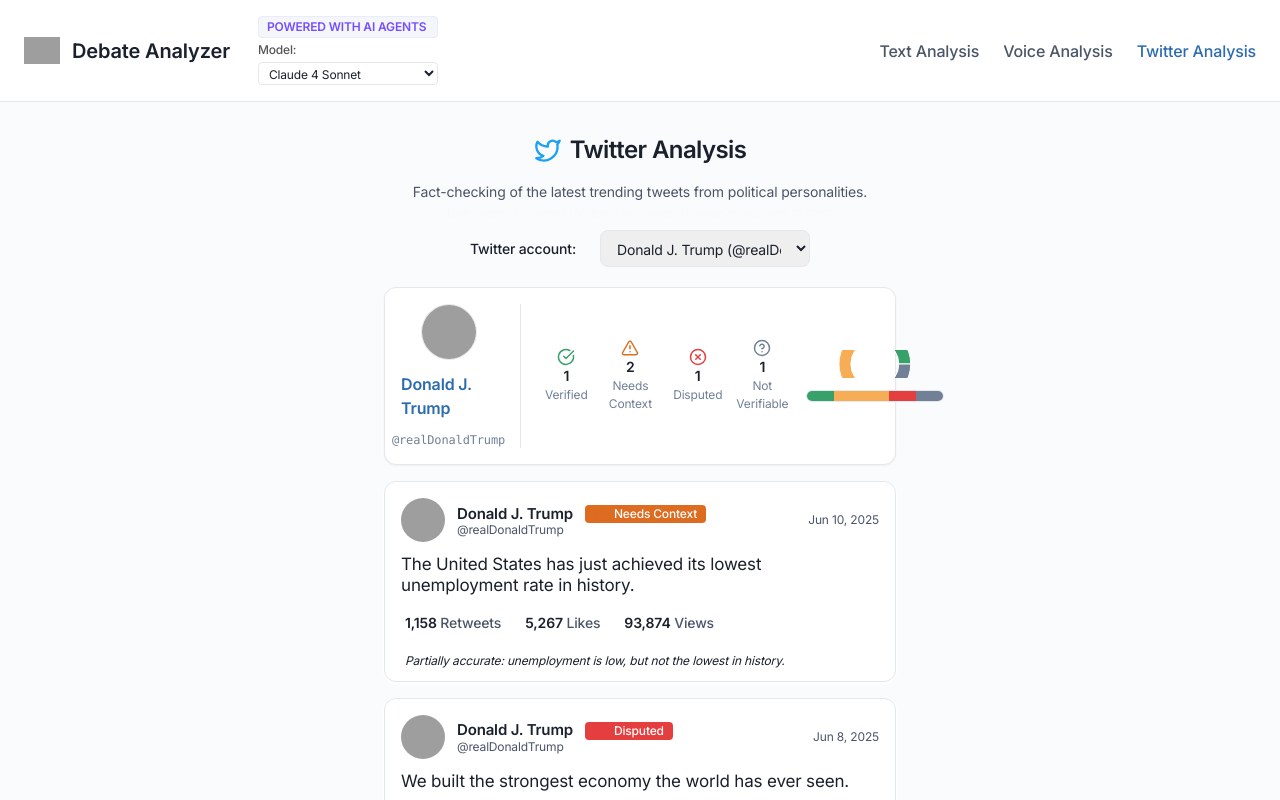
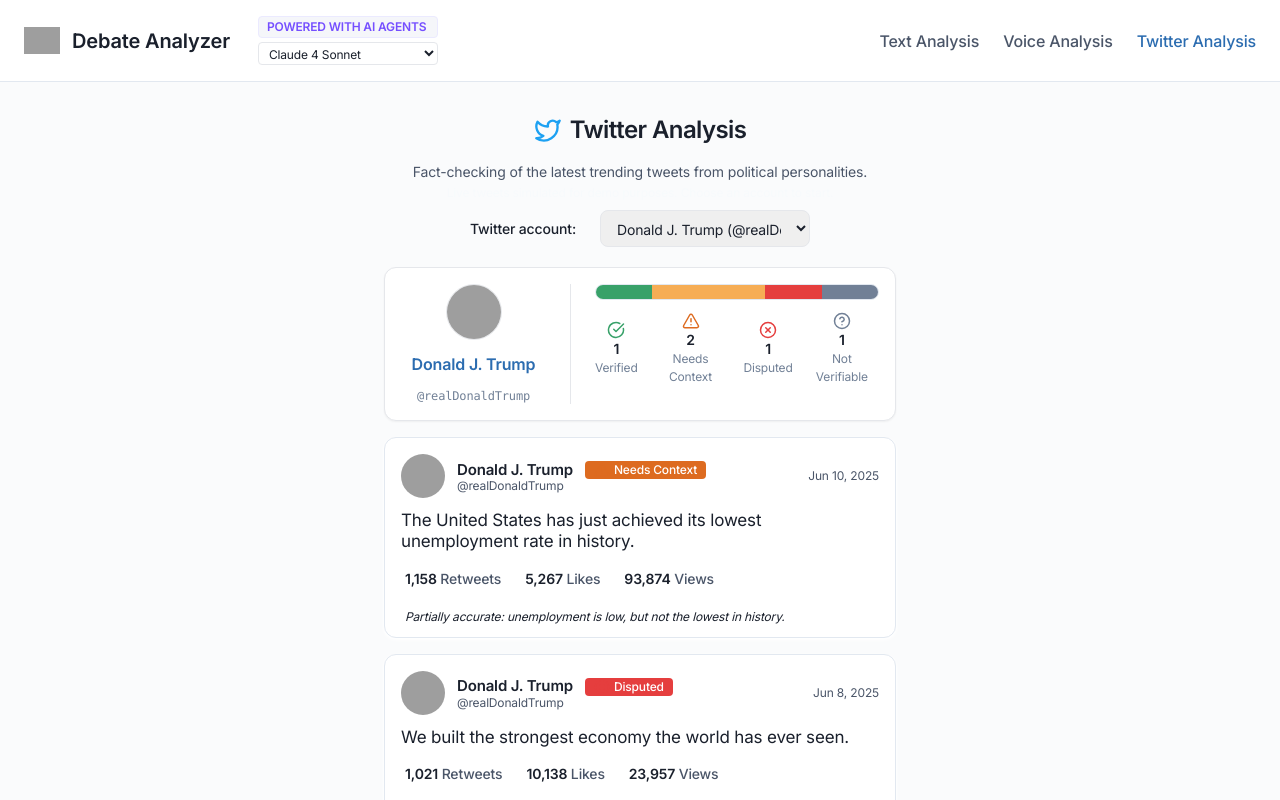
Before and after one commit to IlannAmi/truth-seeker-agent-provocateur, a React (Vite) app: page /twitter in a window 1280 px wide. Shown: the top 800 px of the page. Built offline with nearby package versions, Linux system fonts and the light colour scheme; grey boxes are pictures that could not be loaded.

Commit message:
Remove "Model" label and adjust layout
Remove "Model" label from the model selector. Position the status bar above the status icons in the tweet summary for better width utilization.

```diff
--- a/src/components/HeaderInstitutionnel.tsx
+++ b/src/components/HeaderInstitutionnel.tsx
@@ -2,10 +2,8 @@
 import React, { useState } from "react";
 import { Link, useLocation } from "react-router-dom";
 
-// Essayez de privilégier l'image locale si uploadée, sinon fallback sur le lien Huggingface
-const SMOLAGENT_LOGO = "/smolagent.png"; // à uploader dans le dossier public
-// Si le logo ne s'affiche toujours pas, le lien fallback :
-// const SMOLAGENT_LOGO = "https://huggingface.co/datasets/huggingface/documentation-images/resolve/main/smolagents/icon_smolagents.png";
+// Privilégie l'image locale mais fallback sur le lien Huggingface si besoin
+const SMOLAGENT_LOGO = "/smolagent.png";
 
 const MODELS = [
   { value: "claude-sonnet-4", label: "Claude 4 Sonnet" },
@@ -24,7 +22,6 @@ export default function HeaderInstitutionnel() {
           alt="Smolagent Logo"
           className="w-9 h-9 object-contain bg-white rounded"
           onError={e => {
-            // fallback sur le lien Huggingface si l'image locale ne marche pas
             (e.currentTarget as HTMLImageElement).src =
               "https://huggingface.co/datasets/huggingface/documentation-images/resolve/main/smolagents/icon_smolagents.png";
           }}
@@ -34,13 +31,12 @@ export default function HeaderInstitutionnel() {
           <span className="flex items-center gap-2 bg-[#F5F6FA] rounded px-2 py-0.5 text-xs font-semibold text-[#754fff] border border-[#ebeaff] whitespace-nowrap">
             POWERED WITH AI AGENTS
           </span>
-          <div className="flex flex-col gap-1 mt-1">
-            <label htmlFor="ai-model" className="text-xs text-[#555] font-medium">Model:</label>
+          {/* Suppression du label "Model:" */}
           <select
             id="ai-model"
             value={selectedModel}
             onChange={e => setSelectedModel(e.target.value)}
-              className="text-xs rounded border px-1.5 py-0.5 focus:outline-none bg-white/80"
+            className="text-xs rounded border px-1.5 py-0.5 focus:outline-none bg-white/80 mt-1"
           >
             {MODELS.map(model => (
               <option value={model.value} key={model.value}>
@@ -48,7 +44,6 @@ export default function HeaderInstitutionnel() {
               </option>
             ))}
           </select>
-          </div>
         </div>
       </div>
       <nav className="flex items-center gap-6">
--- a/src/components/TweetsTrustSummary.tsx
+++ b/src/components/TweetsTrustSummary.tsx
@@ -49,9 +49,8 @@ export default function TweetsTrustSummary({ tweets, username, name, avatar }: T
     total === 0 ? 0 : (s.count / total) * 100
   );
 
-  let startPercent = 0;
-  const barSegments = segmentPercents.map((percent, idx) => {
-    const el = (
+  // Les segments de la barre horizontale
+  const barSegments = segmentPercents.map((percent, idx) => (
     <div
       key={segments[idx].label}
       style={{
@@ -60,10 +59,7 @@ export default function TweetsTrustSummary({ tweets, username, name, avatar }: T
       }}
       className="h-full transition-all"
     />
-    );
-    startPercent += percent;
-    return el;
-  });
+  ));
 
   return (
     <Card className="w-full flex flex-col md:flex-row items-center md:items-stretch gap-4 px-4 py-4 mb-4 font-inter">
@@ -76,8 +72,14 @@ export default function TweetsTrustSummary({ tweets, username, name, avatar }: T
         <div className="font-bold text-base text-primary">{name}</div>
         <div className="text-xs font-mono text-muted-foreground">@{username}</div>
       </div>
-      <div className="flex-1 flex flex-col md:flex-row items-center md:items-center gap-4 w-full pl-2">
-        <div className="flex flex-row items-center gap-6 md:gap-3">
+      <div className="flex-1 flex flex-col gap-3 w-full pl-2">
+        {/* Barre colorée segmentée pleine largeur */}
+        <div className="w-full h-4 rounded-full bg-muted flex overflow-hidden border border-border">
+          {barSegments}
+        </div>
+
+        {/* Stats et logos sous la barre, sur une nouvelle ligne */}
+        <div className="flex flex-row items-center gap-6 md:gap-3 justify-center">
           {data.map((entry) => (
             <div className="flex flex-col items-center" key={entry.key}>
               <div>{STATUS_LABELS[entry.key].icon}</div>
@@ -86,37 +88,7 @@ export default function TweetsTrustSummary({ tweets, username, name, avatar }: T
             </div>
           ))}
         </div>
-
-        <div className="flex flex-col items-center gap-2 w-40 max-w-xs">
-          <div className="w-full h-7 flex items-center justify-center">
-            <ResponsiveContainer width="100%" height="100%">
-              <PieChart>
-                <Pie
-                  data={data}
-                  dataKey="value"
-                  nameKey="name"
-                  cx="50%"
-                  cy="50%"
-                  outerRadius={36}
-                  innerRadius={24}
-                  stroke="#fff"
-                >
-                  {data.map((entry) => (
-                    <Cell key={entry.key} fill={entry.color} />
-                  ))}
-                </Pie>
-                <Tooltip
-                  formatter={(_, name) => [`${name}`]}
-                />
-              </PieChart>
-            </ResponsiveContainer>
-          </div>
-          {/* Barre segmentée en-dessous */}
-          <div className="w-full h-3 rounded-full bg-muted flex overflow-hidden mt-1 border border-border">
-            {barSegments}
-          </div>
-        </div>
-        {/* On n'affiche plus d'index ni de texte supplémentaire ici */}
+        {/* Plus d'index ni de texte supplémentaire ici */}
       </div>
     </Card>
   );
```
Lines whose indentation alone changed are shown as unchanged.
